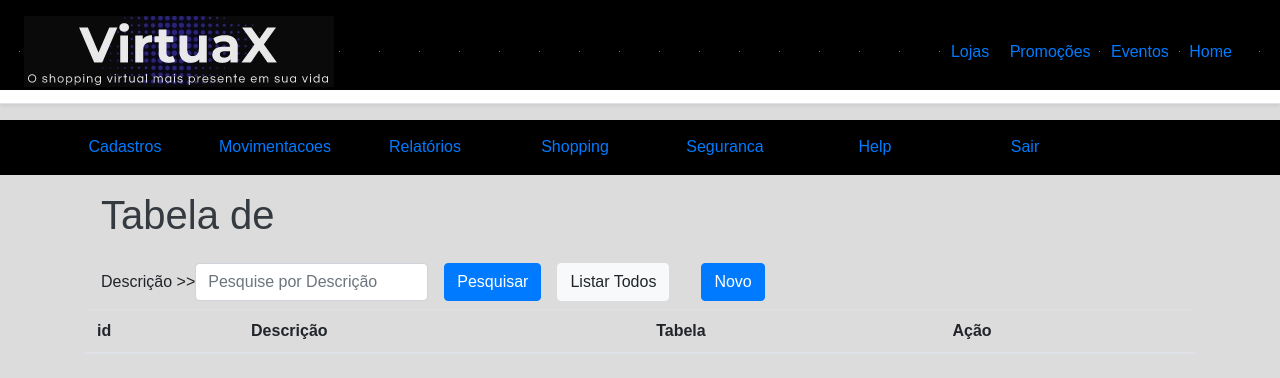
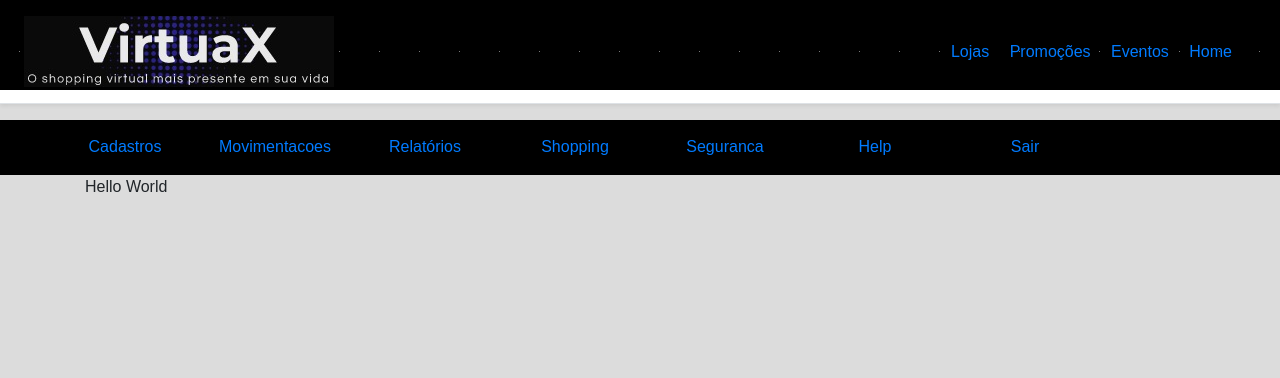
Before and after one commit to maildaltontavares/crudPHP, a PHP site: page /crudphp/view/listaExe.php in a window 1280 px wide. Shown: the top 378 px of the page. Run offline with PHP 8.4, Linux system fonts and the light colour scheme; the visitor is signed in with stand-in values (Sample User, id 1); data that the repository does not hold is empty; some libraries are stand-ins or nearby versions.

Commit message:
12082020b

```diff
--- a/view/listaExe.php
+++ b/view/listaExe.php
@@ -58,98 +58,8 @@
 	<div class="container">
 		<?php
 
-		//echo '<h1 class="p-3 mb-2 bg-light text-dark">tabelas</h1>';
-		echo '<h1 class="p-3 mb-2 text-dark">Tabela de ' . $nometabpad .  '</h1>';
 
-		ECHO '
-		<div class="row">
-			<div class="col-12">
-
-			    <form class="form-inline" >
-			      <div class="form-group mx-sm-3 mb-2">
-			          <label  >Descrição >> </label>
-			          <input type="text" class="form-control"  name="p_nome" placeholder="Pesquise por Descrição">
-			      </div>
-
-			      <button type="submit" class="btn btn-primary mb-2" name = "pesquisar"> Pesquisar </button>
-
-			      <div class="form-group mx-sm-3 mb-2">
-			         <button type="submit" class="btn btn-light" name = "pesquisa_todos"> Listar Todos </button>
-			      </div>
-
-			      <div class="form-group mx-sm-3 mb-2">
-			         <a href="tabelaCad.php" class="btn btn-primary">Novo</a>
-			      </div>
-
-			    </form>
-
-
-
-			</div>
-		</div>';
-
-        /*"table table-striped" */
-		echo '<table class="table table-hover">
-			  <thead>
-			    <tr>
-			      <th scope="col">id</th>
-			      <th scope="col">Descrição</th>
-			      <th scope="col">Tabela</th>
-
-
-			      <th scope="col-2">Ação</th>
-
-			    </tr>
-			  </thead>
-			  <tbody>';
-		$tabela = new tabelaCtr();
-
-
-		if( (isset($_GET['pesquisa_todos']) ) or (!isset($_GET['pesquisa_todos']) and !isset($_GET['pesquisar']) ) ):
-
-			foreach($tabela->listaTabela($sigla) as $p_tabela):
-
-				echo '<tr>' .
-				      '<th scope="row">' . $p_tabela['id'] . '</th>' .
-				      '<td>' .  $p_tabela['str1']      . '</td> ' .
-				      '<td>' .  $p_tabela['nome_grupo']      . '</td> ' .
-
-
-	          		  '<td><a href="tabelaCad.php?Id='  . $p_tabela['id'] . '&Altera=S'  . '">Alterar</a> </td>' .
-	                  '<td><a href="excluirTabela.php?Id=' . $p_tabela['id'] . '">Excluir</a> </td>'.
-				      //'<td><button type="submit" name="excluir" onclick=excluir("'. $p_tabela['id'] . '")>Excluir</button> </td>'.
-				    '</tr>' .
-				    '<input type="hidden"  name="Id" value='  . $p_tabela['id'] . '>';
-
-
-
-			endforeach;
-
-		elseif(isset($_GET['pesquisar'])):
-
-			foreach($tabela->listaTabelaF($_GET['p_nome'],$sigla) as $p_tabela):
-
-				echo '<tr>' .
-				      '<th scope="row">' . $p_tabela['id'] . '</th>' .
-				      '<td>' .  $p_tabela['str1']      . '</td> ' .
-				      '<td>' .  $p_tabela['nome_grupo']      . '</td> ' .
-
-				      '<td><a href="tabelaCad.php?Id='  . $p_tabela['id'] . '&Altera=S'  . '">Alterar</a> </td>' .
-	                  '<td><a href="excluirtabela.php?Id=' . $p_tabela['id'] . '">Excluir</a> </td>'.
-				     // '<td><button  type="submit" name="excluir" onclick=excluir("'. $p_tabela['id'] . '")>Excluir</button> </td>'.
-
-
-
-				    '</tr>'	.
-
-				    '<input type="hidden"  name="Id" value='  . $p_tabela['id'] . '>';
-
-			endforeach;
-
-		endif;
-
-		echo ' </tbody>
-		   </table>';
+		echo 'Hello World';
 
 
 
--- a/view/selecioneTb.php
+++ b/view/selecioneTb.php
@@ -27,8 +27,8 @@
 <script>
   var vAltera = <?php echo isset($_POST['selecioneTab'])?$_POST['selecioneTab']:'Nada';  ?>;
   $(document).ready(function() {
-      window.open("index.php","_self" );
-      /* window.open("lista_tabela.php?idTp=" + vAltera ,"_self" );   */
+      //window.open("index.php","_self" );
+       window.open("listaExe.php?idTp=" + vAltera ,"_self" );
   });
 </script>
 
```
